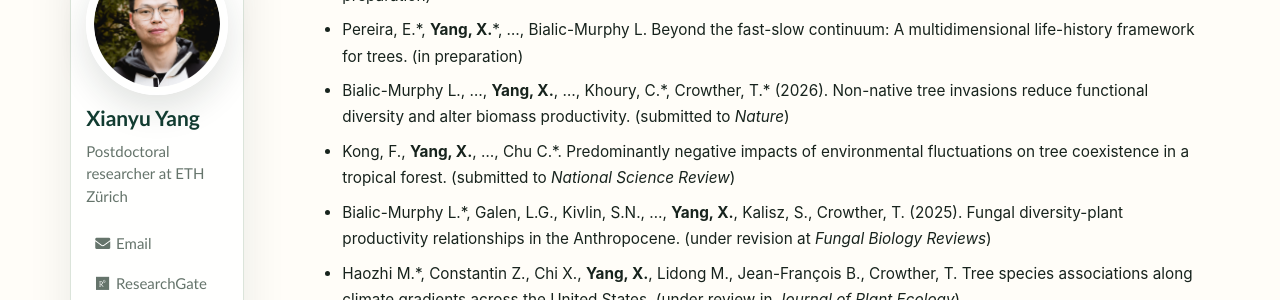
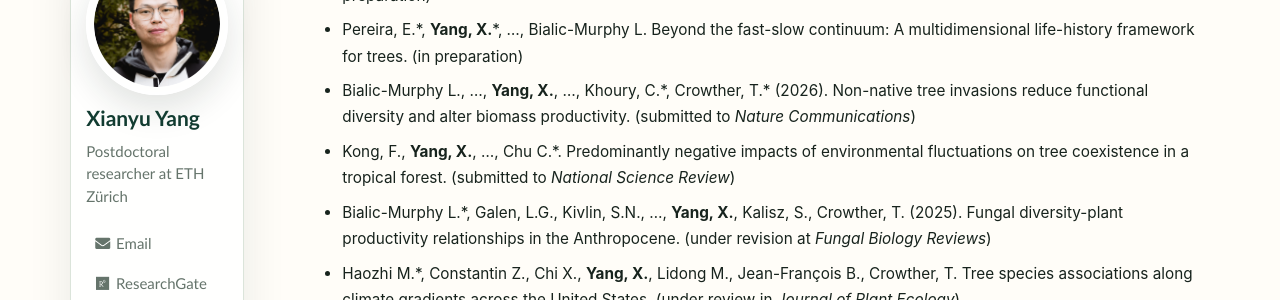
Before and after one commit to Xianyu-Yang/xianyu-yang.github.io, a Jekyll site: the page built from _pages/publications.md, in a window 1280 px wide and 900 px high, scrolled down 642 px. Shown: the part 153-453 px from the top of the window. Built offline with Jekyll 4.4.1, drawn with Linux system fonts in a browser that asks for light colours; some web fonts are replaced.

Commit message:
Update publications.md

```diff
--- a/_pages/publications.md
+++ b/_pages/publications.md
@@ -37,7 +37,7 @@ author_profile: true
 
 - Pereira, E.\*, **Yang, X.**\*, ..., Bialic-Murphy L. Beyond the fast-slow continuum: A multidimensional life-history framework for trees. (in preparation)
 
-- Bialic-Murphy L., ..., **Yang, X.**, ..., Khoury, C.\*, Crowther, T.\* (2026). Non-native tree invasions reduce functional diversity and alter biomass productivity. (submitted to _Nature_)
+- Bialic-Murphy L., ..., **Yang, X.**, ..., Khoury, C.\*, Crowther, T.\* (2026). Non-native tree invasions reduce functional diversity and alter biomass productivity. (submitted to _Nature Communications_)
 
 - Kong, F.,  **Yang, X.**, ..., Chu C.\*. Predominantly negative impacts of environmental fluctuations on tree coexistence in a tropical forest. (submitted to _National Science Review_)
 
```
